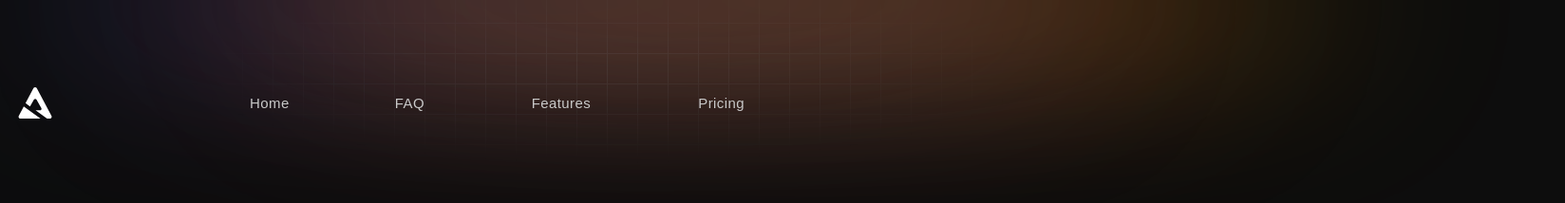
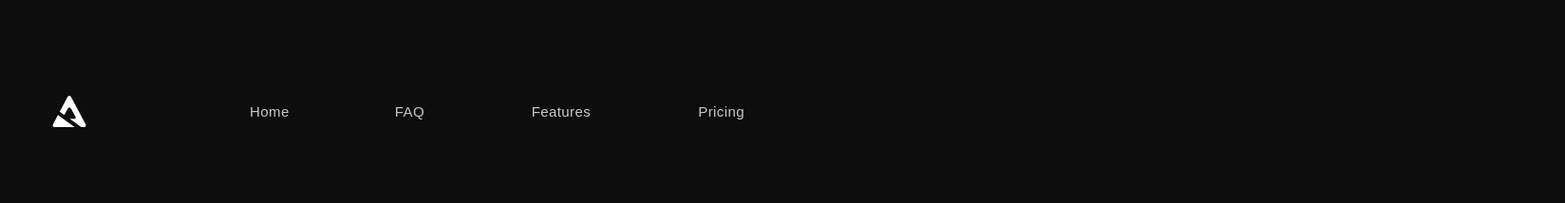
Before and after one commit to rice-cracker-dev/valyse.net, a SvelteKit app: page / in a window 1280 px wide. Shown: the top 214 px of the page at 95% size, 1648 px wide, since content can reach past the window. Built offline with nearby package versions, Linux system fonts and the light colour scheme; some icons are missing.

Commit message:
removed glow

```diff
--- a/src/app.css
+++ b/src/app.css
@@ -3,11 +3,11 @@
 @tailwind utilities;
 
 * {
-  @apply box-border delay-0 duration-150;
+  @apply delay-0 duration-150;
 }
 
 :root {
-  @apply overflow-x-hidden bg-base-100 text-sm tracking-wide md:text-lg;
+  @apply bg-base-100 text-sm tracking-wide md:text-lg;
 
   font-family: 'Inter Variable', sans-serif;
 }
--- a/src/lib/components/Navbar.svelte
+++ b/src/lib/components/Navbar.svelte
@@ -8,22 +8,9 @@
 
 <svelte:window bind:scrollY />
 
-<div class="relative w-full flex justify-center">
-  <div class="absolute grid items-center -top-16 grid-cols-1 grid-rows-1 overflow-visible select-none -z-20">
-    <div
-      class="absolute top-0 left-0 right-0 h-64 bg-grid"
-      style="-webkit-mask-image: radial-gradient(#000, transparent, transparent);"
-    />
-    <div class="relative bg-[#3F64E9]/30 w-[64rem] h-24 rounded-[50%] blur-[96px] col-start-1 row-start-1 mr-64" />
-    <div
-      class="relative bg-[#E93F3F]/30 w-[64rem] h-32 rounded-[50%] blur-[96px] col-start-1 row-start-1 mx-32 -z-10"
-    />
-    <div class="relative bg-[#FFB800]/30 w-[64rem] h-24 rounded-[50%] blur-[96px] col-start-1 row-start-1 ml-64" />
-  </div>
-
+<div class="fixed top-8 lg:top-16 left-0 right-0 flex items-stretch justify-center z-[9999]">
   <div
-    class="mx-8 max-w-3xl lg:max-w-5xl xl:max-w-7xl fixed top-0 w-full md:m-8 lg:m-16 rounded-lg flex gap-8 text-[16px] z-[9999] border-[1px] p-8 lg:px-4 lg:py-2 bg-transparent {scrollY >
-    0
+    class="flex items-center max-w-7xl p-4 w-full bg-transparent border-[1px] mx-8 rounded-lg {scrollY > 0
       ? 'border-base-content/20 backdrop-blur-xl backdrop-brightness-50'
       : 'border-transparent'}"
   >
--- a/src/routes/+page.svelte
+++ b/src/routes/+page.svelte
@@ -63,7 +63,7 @@
             Let's get started
           </div>
         </button>
-        <button class="btn btn-neutral"> Get help </button>
+        <button class="btn btn-neutral">Get help</button>
       </div>
     </div>
     <div class="relative justify-end select-none hidden lg:flex scale-75 xl:scale-100">
@@ -77,17 +77,6 @@
 <div class="relative flex flex-col items-center gap-4 mx-8">
   <p class="font-semibold text-4xl">Features</p>
   <div class="relative my-12 max-w-5xl flex flex-col gap-16">
-    <div class="absolute grid items-center left-0 top-0 -translate-x-1/2 select-none -z-10">
-      <div
-        class="relative bg-gradient-to-b from-[#E93F3F]/10 via-[#FF7475]/10 to-[#FFD055]/10 h-[32rem] w-[32rem] rounded-[50%] blur-[96px] col-start-1 row-start-1 mx-32"
-      />
-    </div>
-    <div class="absolute grid items-center right-0 bottom-0 translate-x-1/2 select-none -z-10">
-      <div
-        class="relative bg-gradient-to-b from-[#E93F3F]/10 via-[#FF7475]/10 to-[#FFD055]/10 h-[32rem] w-[32rem] rounded-[50%] blur-[96px] col-start-1 row-start-1 mx-32"
-      />
-    </div>
-
     <div class="grid grid-cols-1 md:grid-cols-2 lg:grid-cols-3 gap-8 w-full">
       <FeatureCard icon="ph:key-fill" header="No key system" isSpecial>we use ad system instead lmao</FeatureCard>
       <FeatureCard icon="ph:terminal-fill" header="Custom DLL">
@@ -130,12 +119,6 @@
 </div>
 
 <div class="relative flex flex-col items-center mt-32 gap-4 mx-8">
-  <div class="absolute grid items-center left-0 bottom-0 select-none -z-10">
-    <div
-      class="relative bg-gradient-to-b from-[#E93F3F]/10 via-[#FF7475]/10 to-[#FFD055]/10 h-[32rem] w-[32rem] translate-x-1/3 rounded-[50%] blur-[96px] col-start-1 row-start-1 mx-32"
-    />
-  </div>
-
   <p class="font-semibold text-4xl">Pricing</p>
   <div class="my-12 grid grid-cols-1 md:grid-cols-2 gap-16 w-full max-w-3xl">
     <div class="border-[1px] border-base-content/20 bg-neutral/50 p-4 rounded-lg flex flex-col gap-4 font-product-name">
@@ -179,11 +162,6 @@
       <p class="text-base-content/50">The best exploit on the market at your fingertips.</p>
     </div>
     <div class="relative m-8">
-      <div class="absolute grid items-center top-1/2 left-1/2 -translate-x-1/2 -translate-y-1/2 select-none -z-10">
-        <div
-          class="relative bg-gradient-to-b from-[#E93F3F]/10 via-[#FF7475]/10 to-[#FFD055]/10 h-[32rem] w-[32rem] rounded-[50%] blur-[96px] col-start-1 row-start-1 mx-32"
-        />
-      </div>
       <a
         href="https://www.youtube.com/watch?v=dQw4w9WgXcQ"
         class="btn border-0 bg-white/5 hover:bg-white/10 shadow-inner shadow-white/10 gap-4"
```
